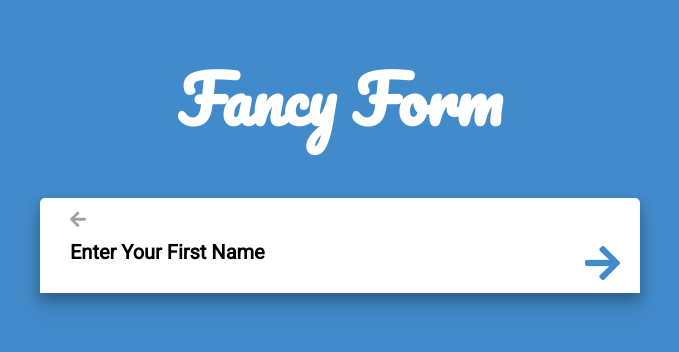
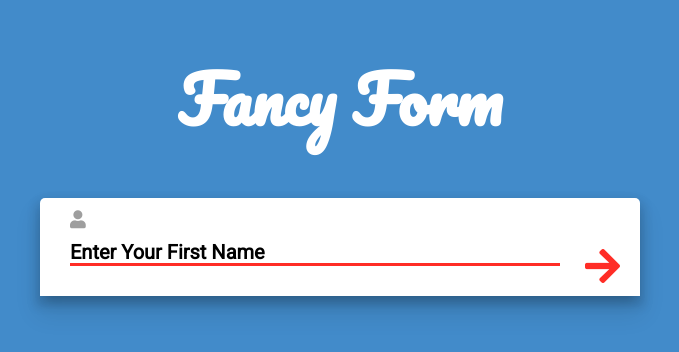
Before and after one commit to solomonsokoya/Sassy, a website: page index.html in a window 1280 px wide. Both pictures are taken after a click on the icon 902 px from the left and 262 px from the top of the page. Shown: the whole page, without its empty margins (300-979 px from the left). Drawn offline with Linux system fonts and the light colour scheme.

Commit message:
Started writing JS for form functionality

```diff
--- a/index.html
+++ b/index.html
@@ -14,7 +14,7 @@
         <i id="next-btn" class="fas fa-arrow-right"></i>
         <div id="input-group">
           <input id="input-field" required>
-          <label id="input-label"> Enter Your First Name</label>
+          <label id="input-label"></label>
           <div id="input-progress"></div>
         </div>
         <div id="progress-bar"></div>
--- a/js/main.js
+++ b/js/main.js
@@ -0,0 +1,100 @@
+//Questions Array
+const questions = [
+  {question: 'Enter Your First Name'},
+  {question: 'Enter Your Last Name'},
+  {question: 'Enter Your Email Name', pattern: /\S+@\S+\.\S+/},
+  {question: 'Create a Password', type: 'password'}
+]
+
+//Transition Times
+const shakeTime = 100;
+const switchTime = 200; //Transition between Questions
+
+// Init Position At First Question
+let position = 0;
+
+//Init DOM Elements
+const formBox = document.querySelector('#form-box');
+const nextBtn = document.querySelector('#next-btn');
+const prevBtn = document.querySelector('#prev-btn');
+const inputGroup = document.querySelector('#input-group');
+const inputField = document.querySelector('#input-field');
+const inputLabel = document.querySelector('#input-label');
+const inputProgress = document.querySelector('#input-progress');
+const progress = document.querySelector('#progress-bar');
+
+//EVENTS
+
+//Get Question On DOM Load
+document.addEventListener('DOMContentLoaded', getQuestion);
+
+//Next Button Click
+nextBtn.addEventListener('click', validate);
+
+//Functions
+
+//Get Question From Array & Add to Markup
+
+function getQuestion(){
+  //Get Current Question
+  inputLabel.innerHTML = questions[position].question;
+  //Get Current type
+  inputField.type = questions[position].type || 'text';
+  //Get Current Answer
+  inputField.value = questions[position].answer || '';
+  //Focus
+  inputField.focus();
+
+  //Set progress Bar Width - Variable to the questions length
+  progress.style.width = (position * 100)/ questions.length + '%';
+
+  //Add User Icon Or Back Arrow Depending On question
+  prevBtn.className = position ? 'fas fa-arrow-left': 'fas fa-user';
+
+  showQuestion();
+}
+//Display Question To User
+function showQuestion(){
+  inputGroup.style.opacity = 1;
+  inputProgress.style.transition = '';
+  inputProgress.style.width = '100%';
+}
+
+function hideQuestion() {
+  inputGroup.style.opacity = 0;
+  inputLabel.style.marginLeft = 0;
+  inputProgress.style.width = 0;
+  inputProgress.style.transition = 'none';
+  inputGroup.style.border = null;
+}
+
+//Transform to Create Shake Motion
+function transform (x,y){
+  formBox.style.transfrom = `translate(${x}px, ${y}px)`;
+}
+
+//Validate field
+function validate(){
+  // Make sure pattern matches if there is none
+  if(!inputField.value.match(questions[position].pattern || /.+/)){
+    inputFail();
+  }else{
+    inputPass();
+  }
+}
+
+//Field Input inputFail
+function inputFail(){
+  formBox.className = 'error';
+  // Repeat shake motion - set i number of shakes
+
+  for(let i = 0; i < 6; i++){
+    setTimeout(transform, shakeTime * i, ((i % 2) * 2 - 1) * 20, 0);
+  }
+}
+
+// Field Input Passed
+
+function inputPass(){
+
+}
--- a/scss/main.scss
+++ b/scss/main.scss
@@ -3,6 +3,8 @@
 $primary: #428bca;
 $secondary: lighten($primary, 30%);
 $light: #9e9e9e;
+$progress-height:10px;
+$error: #ff2d26;
 
 body {
   background: $primary;
@@ -75,7 +77,7 @@ h1.logo{
   position: relative;
   padding: 30px 20px 20px 20px;
   margin: 10px 60px 10px 10px;
-  opacity: 1;
+  opacity: 0;
   transition: opacity 0.3s ease-in-out;
 
   input {
@@ -108,3 +110,31 @@ h1.logo{
     color: $light;
   }
 }
+#input-progress {
+  border-bottom: 3px solid $primary;
+  width: 0;
+  transition: width 0.6s ease-in-out;
+}
+
+#progress-bar {
+  position: absolute;
+  background: $secondary;
+  height: $progress-height;
+  width: 0;
+  transition: width 0.5s ease-in-out;
+}
+  .error {
+    #input-progress {
+      border-color: $error;
+    }
+
+    #next-btn {
+      color: $error;
+    }
+  }
+
+  @media (max-width: 600px) {
+  #form-box {
+    width: 80%;
+  }
+}
```
Also changed, not shown: css/main.css.
